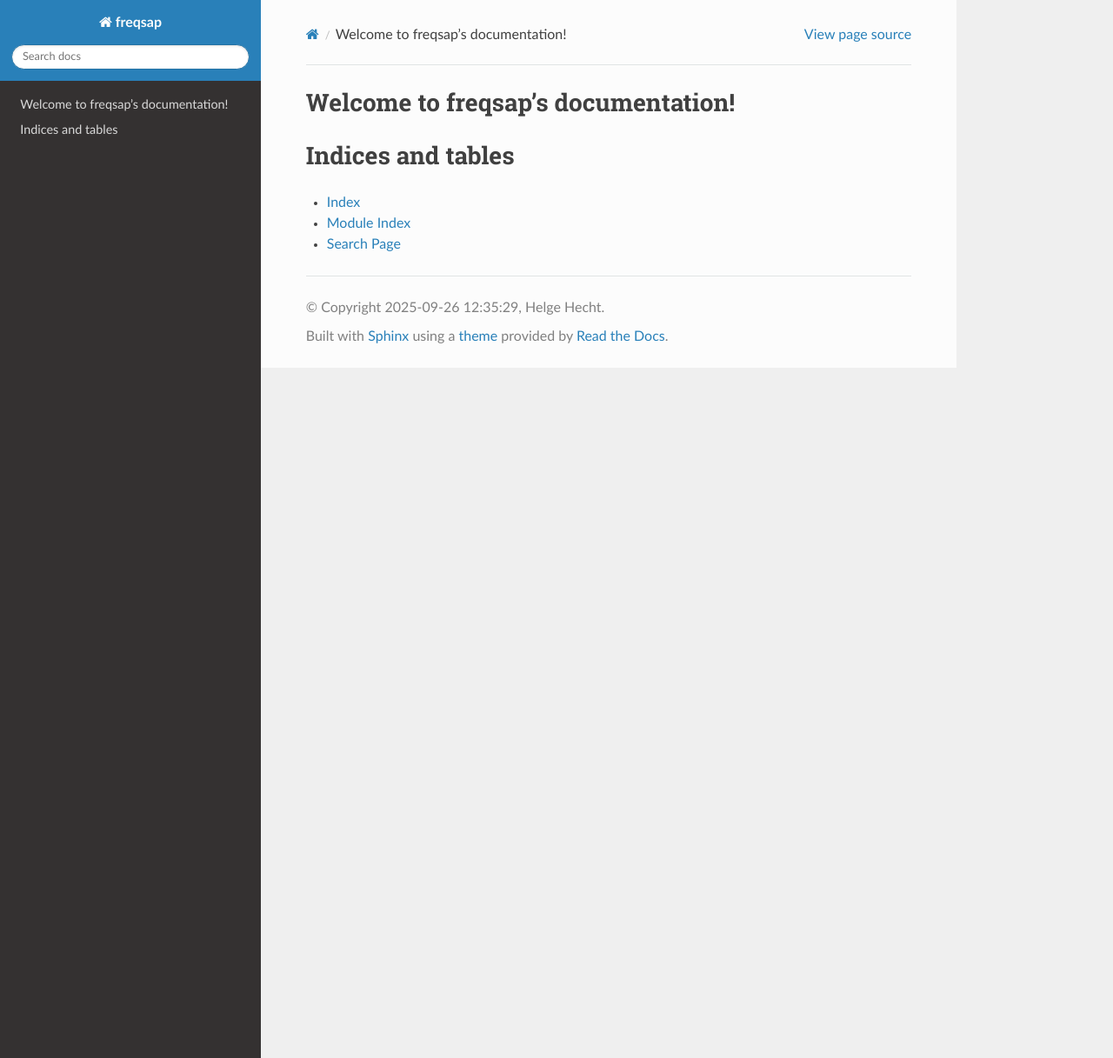
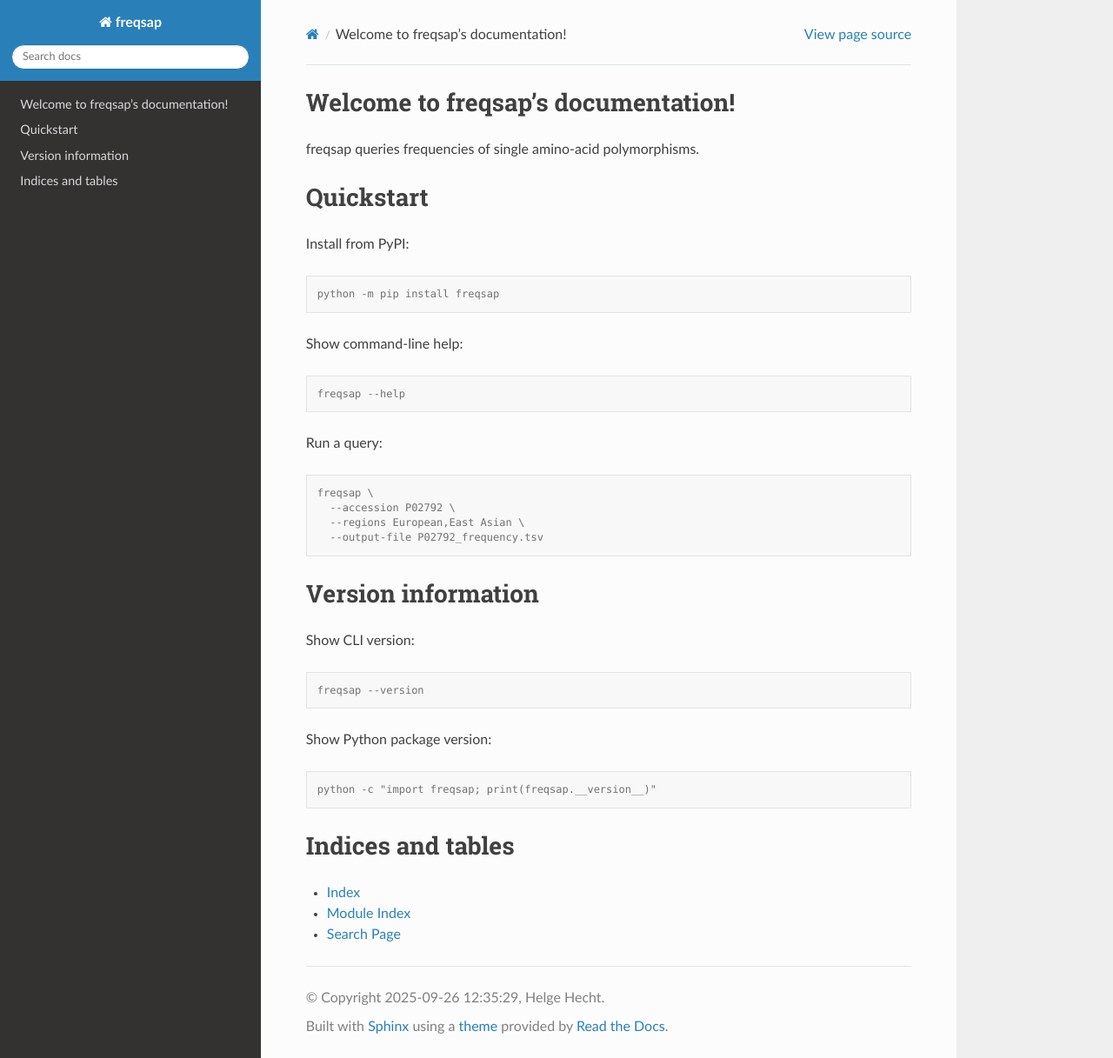
Before and after one commit to RECETOX/freqsap, a Sphinx documentation site: the page built from docs/index.rst, in a window 1280 px wide and 1217 px high. Shown: the whole window at 87% size. Built offline with Sphinx 7.4.7 and the Read the Docs theme 3.1.0, drawn with Linux system fonts in a browser that asks for light colours.

Commit message:
update for docs

```diff
--- a/docs/index.rst
+++ b/docs/index.rst
@@ -5,6 +5,47 @@
 
 Welcome to freqsap's documentation!
 ==========================================================
+
+freqsap queries frequencies of single amino-acid polymorphisms.
+
+Quickstart
+==========
+
+Install from PyPI:
+
+.. code-block:: console
+
+  python -m pip install freqsap
+
+Show command-line help:
+
+.. code-block:: console
+
+  freqsap --help
+
+Run a query:
+
+.. code-block:: console
+
+  freqsap \
+    --accession P02792 \
+    --regions European,East Asian \
+    --output-file P02792_frequency.tsv
+
+Version information
+===================
+
+Show CLI version:
+
+.. code-block:: console
+
+  freqsap --version
+
+Show Python package version:
+
+.. code-block:: console
+
+  python -c "import freqsap; print(freqsap.__version__)"
 
 .. toctree::
   :maxdepth: 2
```
Also changed, not shown: README.md (+57 -3 lines), .readthedocs.yaml, 1 other file.
